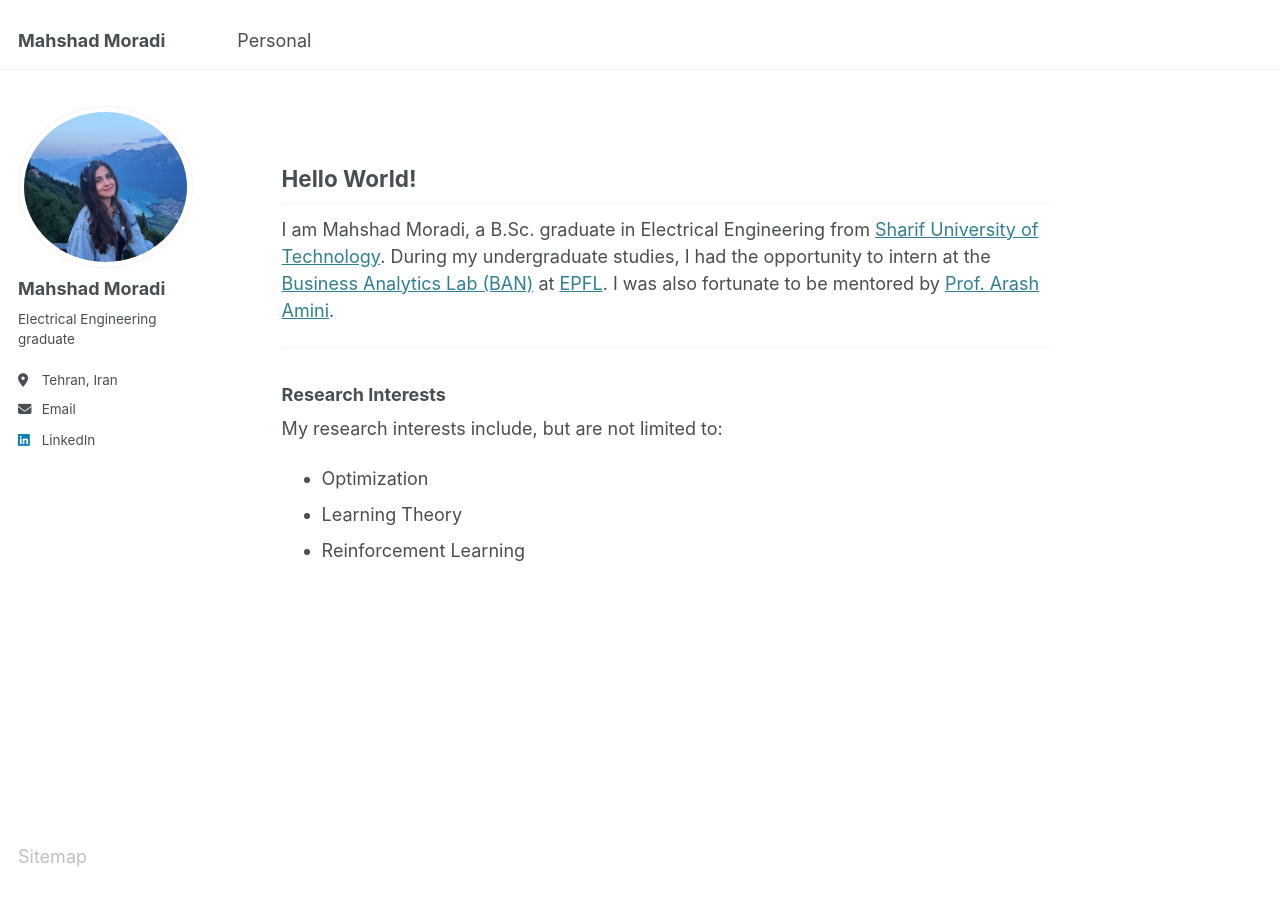
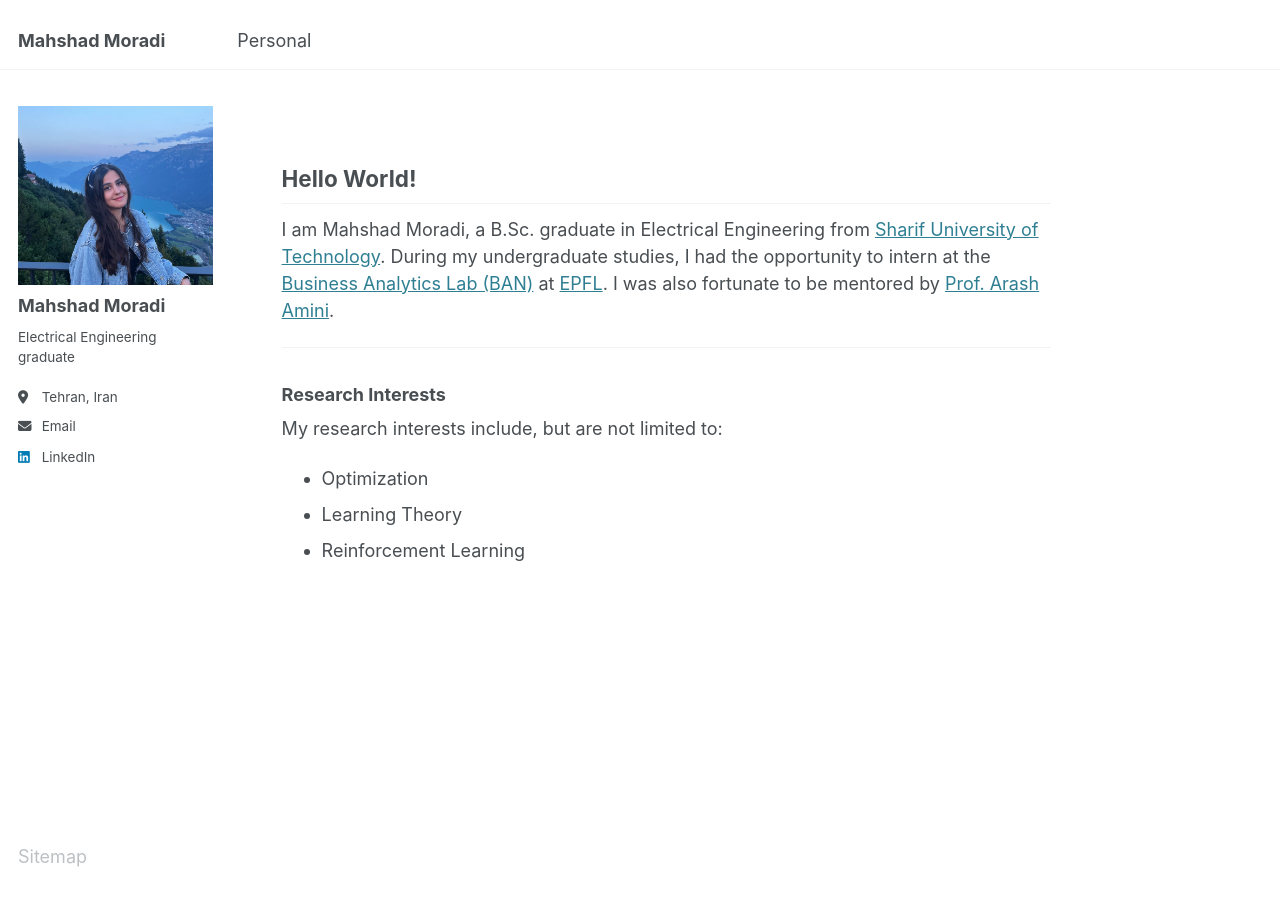
Before and after one commit to mahshadmoradi/mahshadmoradi.github.io, a Jekyll site: the page built from _pages/about.md, in a window 1280 px wide and 988 px high. Shown: the top 906 px of the window. Built offline with Jekyll 4.4.1, drawn with Linux system fonts in a browser that asks for light colours; a script that is not in the unit is left out.

Commit message:
Update _sidebar.scss

```diff
--- a/_sass/layout/_sidebar.scss
+++ b/_sass/layout/_sidebar.scss
@@ -77,28 +77,40 @@
    ========================================================================== */
 
 .author__avatar {
-  display: table-cell;
-  vertical-align: top;
-  width: 40px;
-  // set width only, for non-square avatars
-  height: 40px;
-
-  @include breakpoint($large) {
-    display: block;
-    width: auto;
-    height: auto;
-  }
+  display: block;      // table-cell not needed here
+  width: auto;         // let image size control width
+  height: auto;        // remove the 40px cap
+  text-align: center;  // optional, centers image if needed
 
   img {
-    max-width: 175px;
-    border-radius: 50%;
-
-    @include breakpoint($large) {
-      padding: 5px;
-      border: 1px solid var(--global-border-color);
-    }
+    width: 250px;      // set your desired size
+    height: auto;      // keep aspect ratio
+    border-radius: 0;  // rectangle (remove circle crop)
   }
 }
+// .author__avatar {
+//   display: table-cell;
+//   vertical-align: top;
+//   width: 40px;
+//   // set width only, for non-square avatars
+//   height: 40px;
+
+//   @include breakpoint($large) {
+//     display: block;
+//     width: auto;
+//     height: auto;
+//   }
+
+//   img {
+//     max-width: 175px;
+//     border-radius: 50%;
+
+//     @include breakpoint($large) {
+//       padding: 5px;
+//       border: 1px solid var(--global-border-color);
+//     }
+//   }
+// }
 
 .author__content {
   display: table-cell;
```
